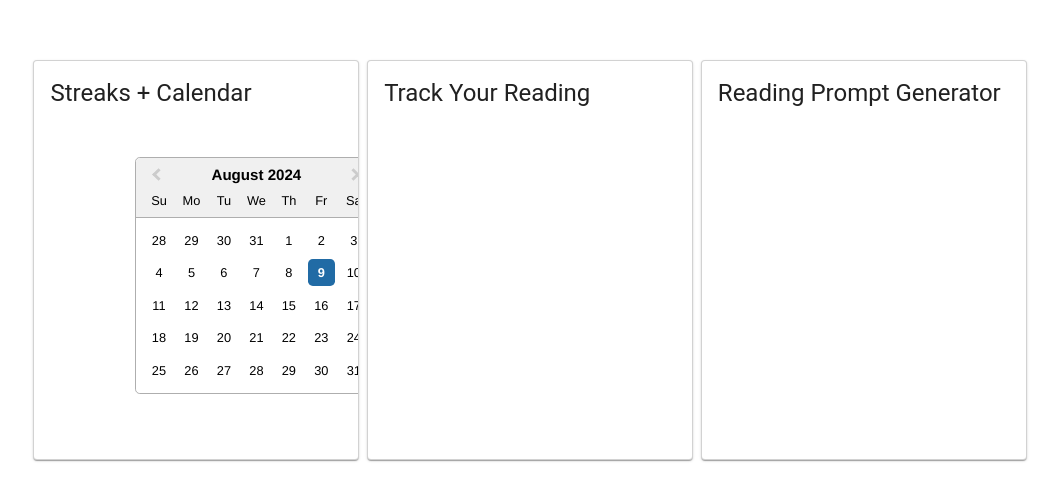
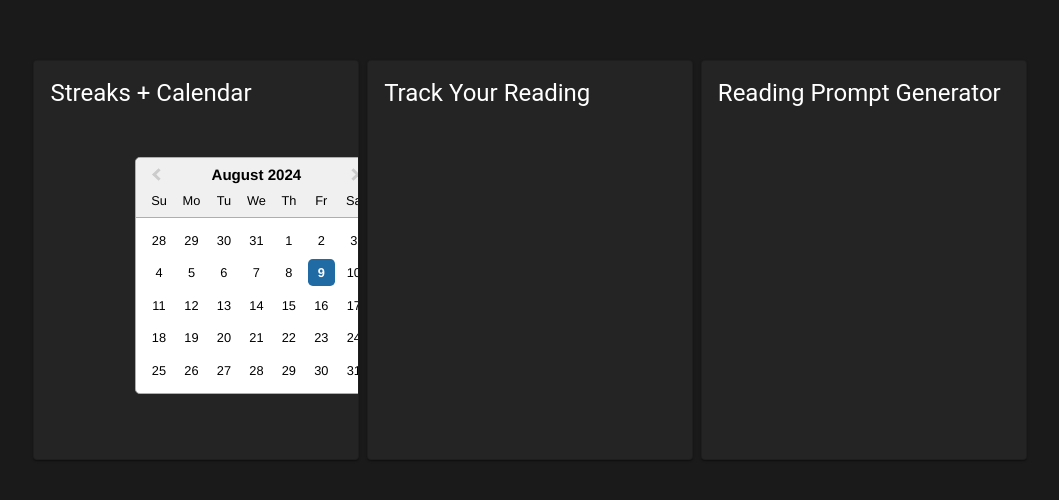
Before and after one commit to danielledonnelly/booksmaxing, a React (Vite) app: page / in a window 1280 px wide. Shown: the part 140-640 px from the top of the page, without its empty margins (130-1189 px from the left). Built offline with nearby package versions, Linux system fonts and the light colour scheme.

Commit message:
dark mode

```diff
--- a/src/index.css
+++ b/src/index.css
@@ -30,6 +30,8 @@ body {
   display: flex;
   justify-content: center;
   align-items: center;
+  background-color: #1a1a1a !important;
+  color: white !important;
 }
 
 .card {
@@ -37,8 +39,8 @@ body {
   max-width: 400px;
   height: 400px;
   margin: 20px;
-  background-color: #1a1a1a;
-  color: rgba(255, 255, 255, 0.87);
+  background-color: #242424 !important;
+  color: white !important;
   border-radius: 8px;
   box-shadow: 0px 4px 10px rgba(0, 0, 0, 0.2);
   display: flex;
```
